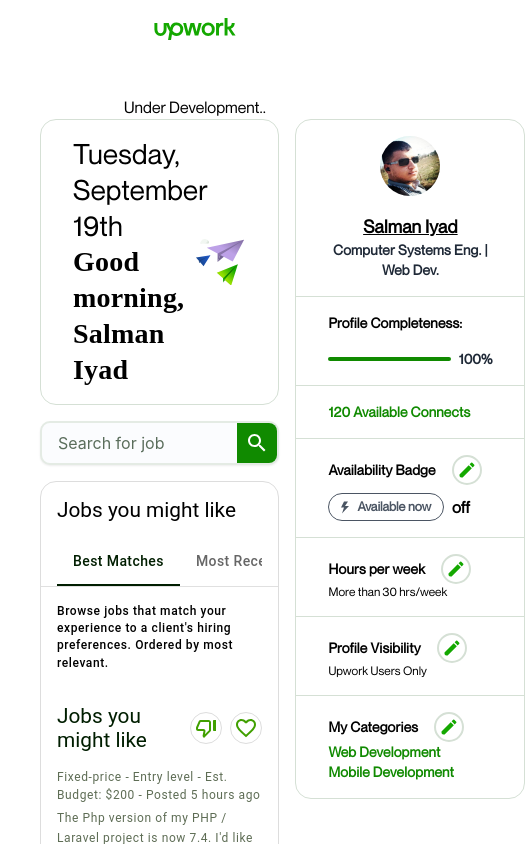
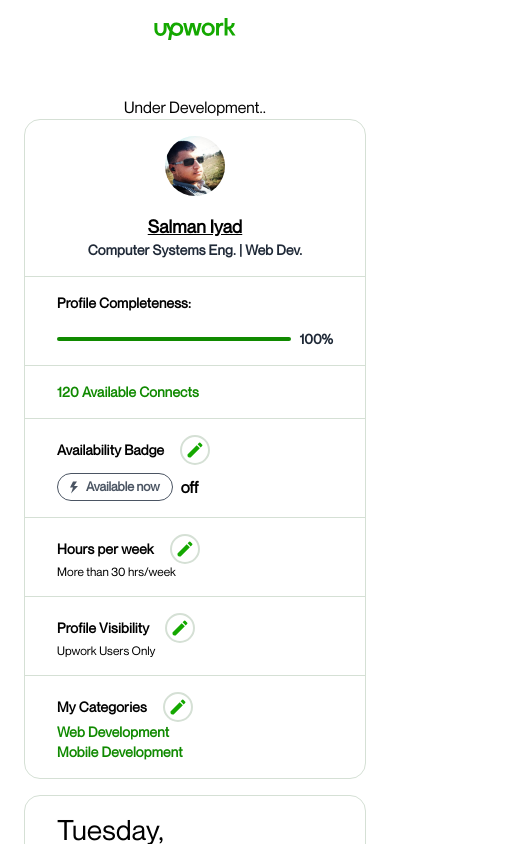
Before and after one commit to SalmanIyad/GSG-TT9-Project-Upwork-Clone, a Next.js app: page / in a window 390 px wide. Shown: the top 844 px of the page, 525 px wide, since content can reach past the window. Built offline with nearby package versions, Linux system fonts and the light colour scheme.

Commit message:
better responsive home page

```diff
--- a/components/Home/HomePage.tsx
+++ b/components/Home/HomePage.tsx
@@ -6,13 +6,13 @@
 
 function HomePage() {
   return (
-    <div className="flex justify-between mx-auto w-full">
-      <div className="flex flex-col gap-4 mx-auto w-[70%]">
+    <div className="flex justify-between flex-col-reverse gap-4 lg:flex-row mx-auto w-full">
+      <div className="flex flex-col gap-4 mx-auto w-full lg:w-[70%]">
         <GreetingCard />
         <SearchCard />
         <TapsSection/>
       </div>
-      <div className="w-[calc(30%-2rem)]">
+      <div className="lg:w-[calc(30%-2rem)]">
         <ProfileCard />
       </div>
     </div>
```
